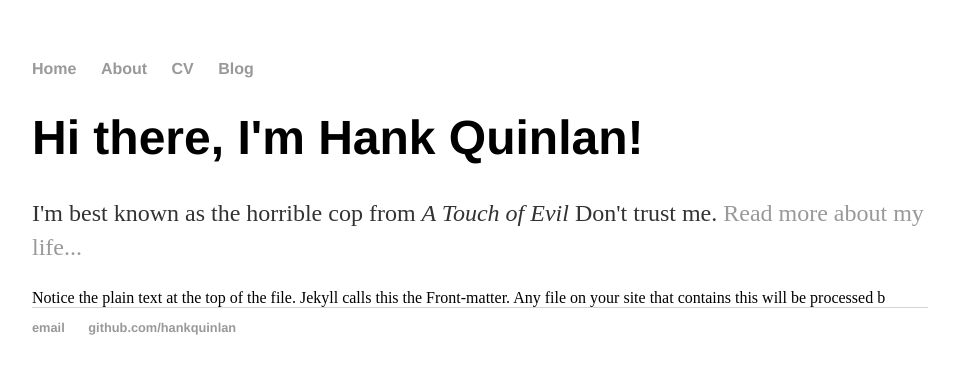
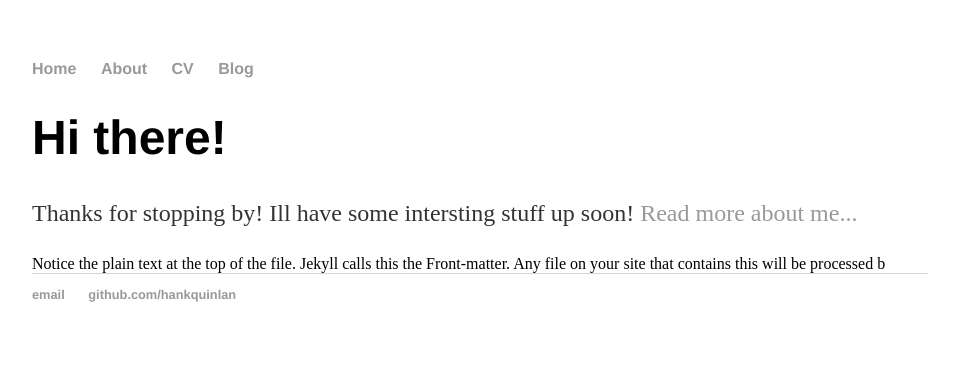
Before and after one commit to It0n5/OLDIt0n5.github.io, a Jekyll site: the page built from index.html, in a window 1280 px wide. Shown: the top 374 px of the page, without its empty margins (160-1119 px from the left). Built offline with Jekyll 4.4.1, drawn with Linux system fonts in a browser that asks for light colours.

Commit message:
Update index.html

```diff
--- a/index.html
+++ b/index.html
@@ -1,9 +1,9 @@
 ---
 layout: default
-title: Hank Quinlan, Horrible Cop
+title: It0n5/Darkshield, Hackish Hacker
 ---
 <div class="blurb">
-	<h1>Hi there, I'm Hank Quinlan!</h1>
-	<p>I'm best known as the horrible cop from <em>A Touch of Evil</em> Don't trust me. <a href="/about">Read more about my life...</a></p>
+	<h1>Hi there!</h1>
+	<p>Thanks for stopping by! Ill have some intersting stuff up soon! <a href="/about">Read more about me...</a></p>
 </div><!-- /.blurb -->
 Notice the plain text at the top of the file. Jekyll calls this the Front-matter. Any file on your site that contains this will be processed b
```
